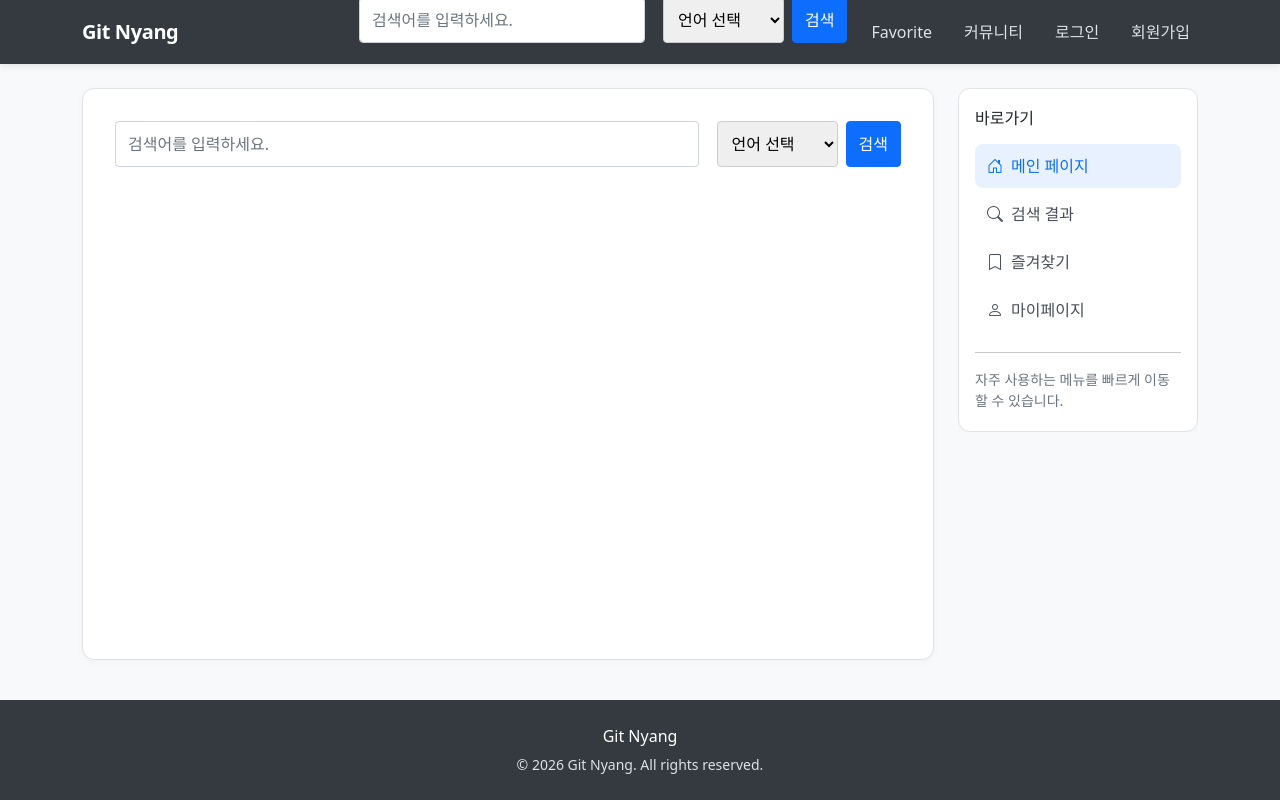
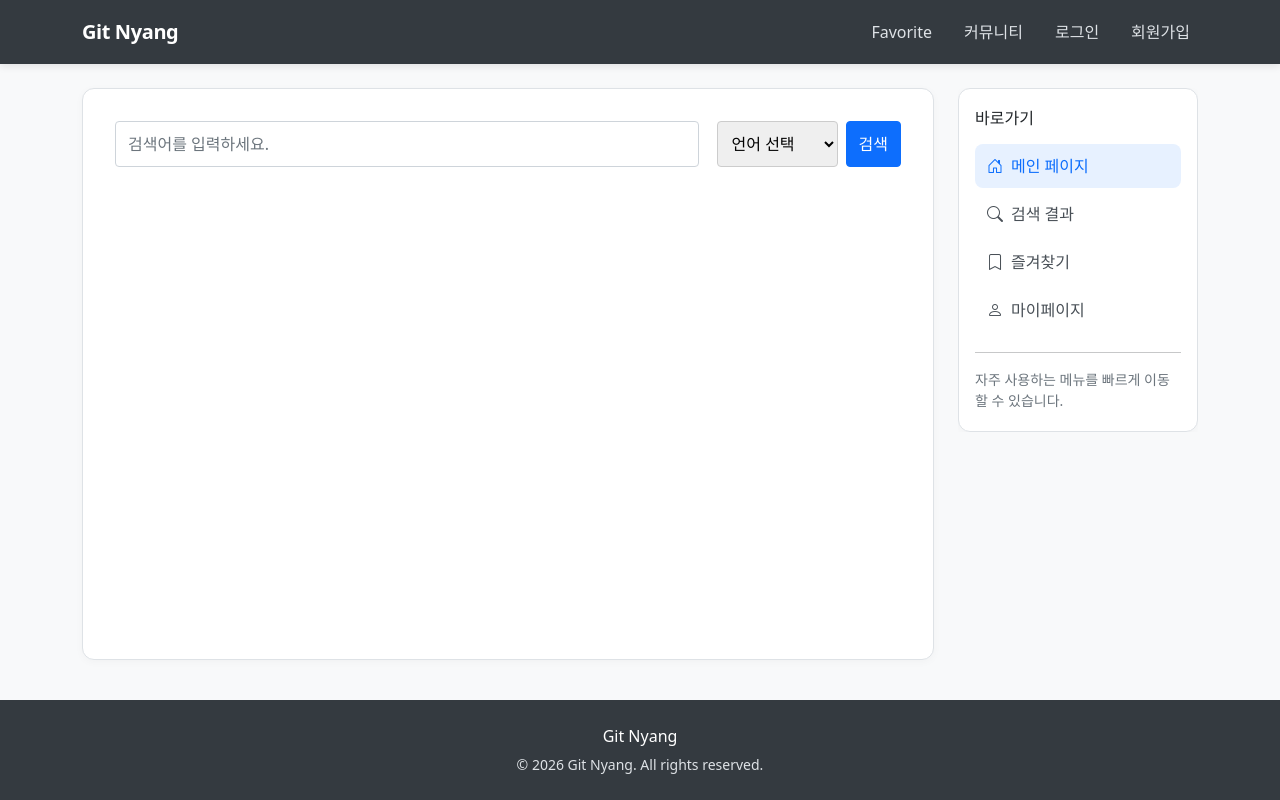
Before and after one commit to KOSTA-312-4/git-mini-wiki-front-4, a React (Vite) app: page / in a window 1280 px wide. Built offline with nearby package versions, Linux system fonts and the light colour scheme.

Commit message:
refactor: 헤더에 검색 토글 삭제

```diff
--- a/src/components/Header.jsx
+++ b/src/components/Header.jsx
@@ -48,41 +48,6 @@ export default function Header() {
           </Link>
 
           <div className="navbar-nav ms-auto flex-row align-items-center gap-2 gap-sm-3">
-            <form onSubmit={handleSearch} className="d-flex gap-2 mb-4">
-              <input
-                className="form-control"
-                type="search"
-                name="q"
-                ref={inputRef}
-                placeholder="검색어를 입력하세요."
-                aria-label="검색어"
-              />
-
-              <select
-                onChange={(event) => {
-                  detailRef.current = event.target.value;
-                }}
-                style={{
-                  padding: "10px",
-                  marginLeft: "10px",
-                  borderRadius: "4px",
-                  border: "1px solid #ccc",
-                  width: "150px",
-                }}
-              >
-                <option value="">언어 선택</option>
-                <option value="Java">Java</option>
-                <option value="Kotlin">Kotlin</option>
-                <option value="JavaScript">JavaScript</option>
-                <option value="Python">Python</option>
-                <option value="TypeScript">TypeScript</option>
-              </select>
-
-              <button className="btn btn-primary flex-shrink-0" type="submit">
-                검색
-              </button>
-            </form>
-
             <Link className="nav-link header-link" to="/favorites">
               Favorite
             </Link>
```
